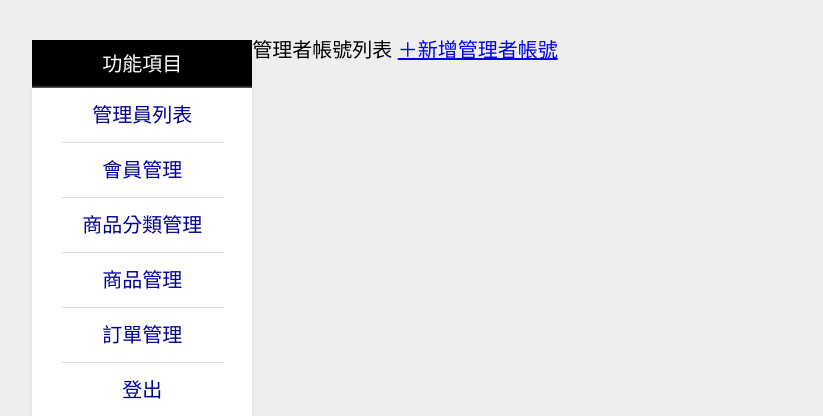
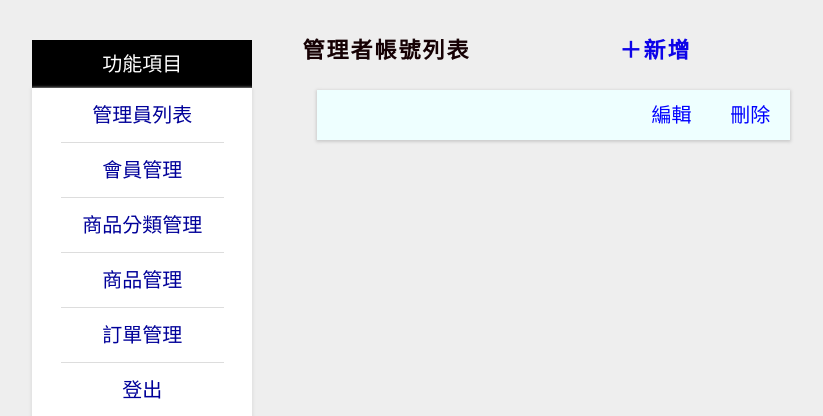
Before and after one commit to Neoevans8763/shopDemo, a PHP site: page /account.php in a window 1280 px wide. Shown: the part 138-554 px from the top of the page, without its empty margins (119-942 px from the left). Run offline with PHP 8.4, Linux system fonts and the light colour scheme; the visitor is signed in with stand-in values (Sample User, id 1); data that the repository does not hold is empty.

Commit message:
登入與新增帳號列表

```diff
--- a/admin/account.php
+++ b/admin/account.php
@@ -1,7 +1,12 @@
+<?php session_start(); ?>
 <?php require_once("../connect/adminConnect.php"); ?>
+<?php require_once ("../login/session_check.php"); ?>
 <?php
+$sql="SELECT accountId, accountName, jobTitle FROM `account`";
+$result=mysqli_query($link,$sql);
+$row=mysqli_fetch_assoc($result);
+?>
 
-?>
 <!doctype html>
 <html lang="zh-TW">
 <head>
@@ -13,8 +18,66 @@
 <title>網站管理系統</title>
 </head>
 <style>
+main {
 
+
+}
+#content {
+    display:grid;
+    grid-auto-rows:5rem;
+}
+#content #title {
+    display:grid;
+    grid-template-columns:1fr 1fr;
+    justify-items:center;
+    font-size:2.2rem;
+    color:#160104;
+    font-weight:600;
+    letter-spacing:0.2rem;
+}
+#content #title a {
+    color:#0e04e8;
+    text-decoration:none;
+}
+#content #title a:hover {
+    color:#f00;
+    text-decoration:underline;
+}
+#content #list {
+    width:88%;
+    justify-self:end;
+    display:grid;
+    grid-template-columns:2fr 2fr 1fr 1fr;
+    align-items:center;
+    justify-items:center;
+    background-color:#eff;
+    box-shadow:0 0.1rem 0.3rem 0.1rem #ccc;
+}
+#content #list:nth-child(2n+1) {
+    background-color:#fff;
+}
+#content #list span {
+    justify-self:start;
+    padding-left:2rem;
+}
+#content #list a {
+    color:#00f;
+    text-decoration:none;
+}
+#content #list a:hover {
+    color:#f00;
+    text-decoration:underline;
+}
 </style>
+<script>
+    function confirmDel() {
+        if(confirm("確定刪除？\n將永久刪除 !!")) {
+            return true;
+        } else {
+            return false;
+        };
+    };
+    </script>
 <body>
 <header>
     <div id="top"></div>
@@ -23,11 +86,18 @@
 <main>
     <?php include("adminMenu.php"); ?>
     <div id="content">
-        <span>管理者帳號列表</span>
-        <a href="accountAdd.php">＋新增管理者帳號</a>
-    </div>
-    <div id="list">
-
+        <div id="title">
+            <span>管理者帳號列表</span>
+            <a href="accountAdd.php">＋新增</a>
+        </div>
+        <?php do { ?>
+            <div id="list">
+                <span><?php echo $row['accountName']; ?></span>
+                <span><?php echo $row['jobTitle']; ?></span>
+                <a href="accountUpdate.php?accountId=<?php echo $row['accountId']; ?>">編輯</a>
+                <a href="accountDel.php?accountId=<?php echo $row['accountId']; ?>" onclick="return confirmDel()">刪除</a>
+            </div>
+        <?php } while($row=mysqli_fetch_assoc($result)); ?>
     </div>
 </main>
 <footer>
--- a/admin/accountAdd.php
+++ b/admin/accountAdd.php
@@ -1,4 +1,6 @@
+<?php session_start(); ?>
 <?php require_once("../connect/adminConnect.php"); ?>
+<?php require_once ("../login/session_check.php"); ?>
 <?php
 if(isset($_POST['MM_Insert'])) {
     $sql = "INSERT INTO `account` (accountName, accountPassword, jobTitle) VALUES (?, ?, ?)";
--- a/admin/accountDel.php
+++ b/admin/accountDel.php
@@ -0,0 +1,6 @@
+<?php require_once("../connect/adminConnect.php"); ?>
+<?php
+$sql="DELETE FROM `account` WHERE accountId='".$_GET['accountId']."'";
+$result=mysqli_query($link,$sql);
+header("Location:account.php");
+?>
--- a/admin/main.php
+++ b/admin/main.php
@@ -1,3 +1,6 @@
+<?php session_start(); ?>
+<?php require_once("../connect/adminConnect.php"); ?>
+<?php require_once ("../login/session_check.php"); ?>
 <!doctype html>
 <html lang="zh-TW">
 <head>
@@ -11,6 +14,7 @@
 main {
     width: 18rem;
     margin: auto;
+    display: block;
 }
 main a {
     display: block;
--- a/connect/adminConnect.php
+++ b/connect/adminConnect.php
@@ -1,9 +1,3 @@
-<?php
-session_start();
-// if(empty($_SESSION['MM_Account'])) {
-//     header("Location:../login/index.php");
-// };
-?>
 <?php
 $host_mysql="localhost";
 $username_mysql="kent";
--- /dev/null
+++ b/login/session_check.php
@@ -0,0 +1,6 @@
+<?php
+    if(empty($_SESSION['MM_Account'])) {
+    header("Location:../login/index.php");
+    exit;
+};
+?>
```
Also changed, not shown: index.html (deleted, +0 -11 lines), login/index.php (+52 -2 lines).
